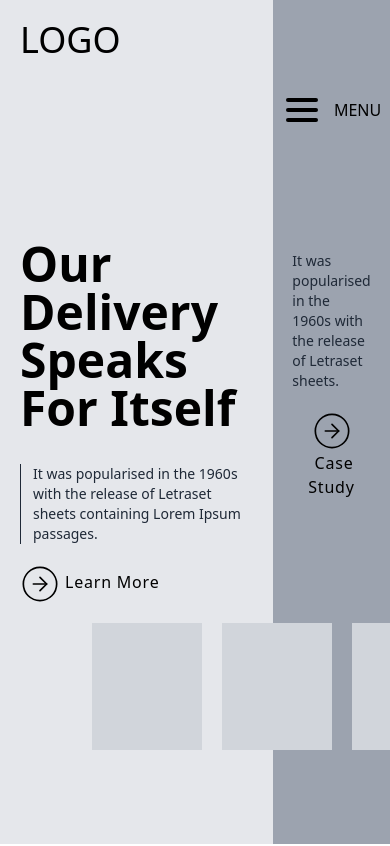
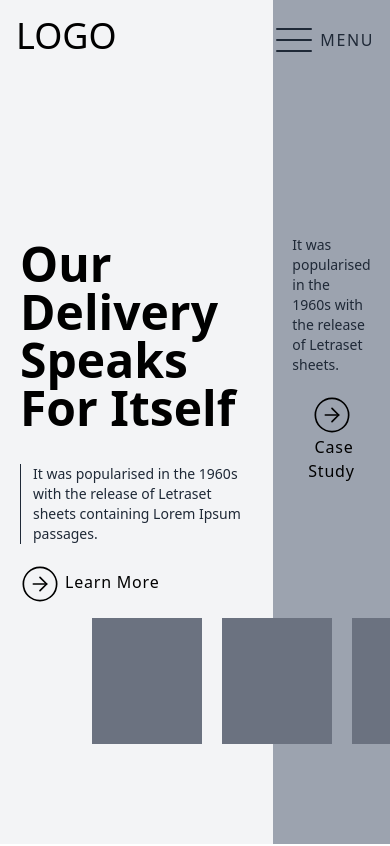
Before and after one commit to sah246ir/Landing-Page, a React (Create React App) app: page / in a window 390 px wide. Shown: the top 846 px of the page. Built offline with nearby package versions, Linux system fonts and the light colour scheme.

Commit message:
feat: hamburger in app wide navbar

```diff
--- a/src/App.tsx
+++ b/src/App.tsx
@@ -3,10 +3,12 @@ import HomePage from './pages/HomePage';
 import Footer from './components/Footer/Footer';
 import CopyrightSection from './components/Footer/CopyrightSection';
 import CaseStudiesPage from './pages/CaseStudiesPage';
+import Navbar from './components/Navbar';
 
 function App() {
   return (
     <div className="App">
+      <Navbar />
       <Routes>
         <Route index element={<HomePage />} />
         <Route path='/case-study' element={<CaseStudiesPage />} />
--- /dev/null
+++ b/src/components/HamburgerIcon.tsx
@@ -0,0 +1,28 @@
+import React from 'react'
+
+interface PropsTypes{
+    isopen:boolean,
+    setIsOpen:Function
+}
+const HamburgerIcon = ({isopen,setIsOpen}:PropsTypes) => {
+    return (
+        <div style={{zIndex:99}} onClick={() => setIsOpen((prev: boolean) => !prev)} className="relative flex items-center gap-2 cursor-pointer">
+            <div className="relative flex flex-col items-center justify-center w-9 h-6 p-1">
+                <div
+                    className={`transition-transform duration-300 absolute rounded-l-full rounded-r-full bg-gray-800 h-[2px] w-full ${isopen ? "rotate-45 top-3" : "top-0"}`}
+                ></div>
+                <div
+                    className={` absolute rounded-l-full rounded-r-full bg-gray-800 h-[2px] w-full ${isopen ? "opacity-0" : "opacity-100"}`}
+                ></div>
+                <div
+                    className={`transition-transform duration-300 absolute rounded-l-full rounded-r-full bg-gray-800 h-[2px] w-full ${isopen ? "-rotate-45 top-3" : "bottom-0"}`}
+                ></div>
+            </div>
+            <p className='tracking-widest text-gray-800'>
+                {isopen ? "CLOSE" : "MENU"}
+            </p>
+        </div>
+    )
+}
+
+export default HamburgerIcon
--- a/src/components/HomePageComponents/Landing/LandingSection.tsx
+++ b/src/components/HomePageComponents/Landing/LandingSection.tsx
@@ -3,12 +3,12 @@ import { ArrowButton } from '../../Button'
 
 const LandingSection = () => {
     return (
-        <section className='  bg-gray-200 overflow-hidden'> {/* Changed to h-screen */}
+        <section className='  bg-gray-100 overflow-hidden'> {/* Changed to h-screen */}
 
             <div className="flex justify-between items-center h-screen">
                 <div className="w-[1100px] sm:px-12">
                     <div className="logo absolute top-0 p-5">
-                        <h1 className='text-4xl mb-2 font-normal'>LOGO</h1>
+                        {/* <h1 className='text-4xl mb-2 font-normal'>LOGO</h1> */}
                     </div>
                     <div className='p-5 relative flex-grow'>
                         <h1 className='text-5xl font-semibold mb-8'>
--- a/src/components/HomePageComponents/Landing/LandingSidebar.tsx
+++ b/src/components/HomePageComponents/Landing/LandingSidebar.tsx
@@ -5,12 +5,7 @@ const LandingSidebar = () => {
     <div className='h-full flex flex-col justify-around items-center bg-gray-400 w-[30%] py-8 px-12 max-w-[422px]'>
 
       <div className="flex items-center gap-3">
-        <div className="flex flex-col justify-between w-10 h-8 p-1">
-          <div className="rounded-l-full rounded-r-full bg-black h-[4px] w-full"></div>
-          <div className="rounded-l-full rounded-r-full bg-black h-[4px] w-full"></div>
-          <div className="rounded-l-full rounded-r-full bg-black h-[4px] w-full"></div>
-        </div>
-        <p className='font-md'>MENU</p>
+
       </div>
 
       <div className="">
@@ -25,9 +20,9 @@ const LandingSidebar = () => {
       </div>
 
       <div className="flex gap-5 w-[30em] sm:w-[45em] md:w-[55em] lg:w-[65em]">
-        <div style={{aspectRatio:1/1.15}} className="bg-gray-300 min-w-[23%] "></div>
-        <div style={{aspectRatio:1/1.15}} className="bg-gray-300 min-w-[23%] "></div>
-        <div style={{aspectRatio:1/1.15}} className="bg-gray-300 min-w-[23%] "></div>
+        <div style={{aspectRatio:1/1.15}} className="bg-gray-500 min-w-[23%] "></div>
+        <div style={{aspectRatio:1/1.15}} className="bg-gray-500 min-w-[23%] "></div>
+        <div style={{aspectRatio:1/1.15}} className="bg-gray-500 min-w-[23%] "></div>
       </div>
     </div>
   )
--- a/src/components/Navbar.tsx
+++ b/src/components/Navbar.tsx
@@ -1,27 +1,17 @@
 import React, { useState } from 'react'
 import Sidebar from './Sidebar'
+import HamburgerIcon from './HamburgerIcon'
 
 const Navbar = ({ className }: { className?: string }) => {
     const [isopen, setIsOpen] = useState<boolean>(false)
     return (
         <>
-            <nav className={'flex justify-between px-4 py-4 ' + className}>
+            <nav className={'w-full absolute top-0 flex justify-between px-4 py-4 ' + className}>
                 <h1 className='text-4xl mb-2 font-normal'>LOGO</h1>
 
-                <div onClick={() => setIsOpen(prev => !prev)} className="flex items-center gap-1 z-40 cursor-pointer">
-                    <div className="flex flex-col justify-between w-9 h-7 p-1">
-                        <div className="rounded-l-full rounded-r-full bg-gray-800 h-[2px] w-full"></div>
-                        <div className="rounded-l-full rounded-r-full bg-gray-800 h-[2px] w-full"></div>
-                        <div className="rounded-l-full rounded-r-full bg-gray-800 h-[2px] w-full"></div>
-                    </div>
-
-
-
-
-                    <p className='tracking-widest text-gray-800'>MENU</p>
-                </div>
+                <HamburgerIcon isopen={isopen} setIsOpen={setIsOpen}/>
             </nav>
-            <Sidebar isopen={isopen} />
+            <Sidebar setIsOpen={setIsOpen} isopen={isopen} />
         </>
     )
 }
--- a/src/components/Sidebar.tsx
+++ b/src/components/Sidebar.tsx
@@ -1,18 +1,43 @@
 import React from 'react'
 import Button from './Button'
+import { Link } from 'react-router-dom'
 
+
+
+
+
+
+
+
+interface ActionProps{
+  title:string,
+  href:string,
+  onclick:Function
+}
+export const SidebarAction = ({title,href,onclick}:ActionProps)=>{
+  return(
+    <Link className='text-center w-full' to={href}>
+      <Button onClick={()=>onclick((prev: boolean)=>!prev)} className='w-full transition duration-200 flex-grow text-gray-800 hover:text-gray-600  border-0 border-b-2 border-gray-200 hover:border-white text-2xl tracking-widest !font-light'>
+        {title}
+      </Button>
+    </Link>
+
+  )
+}
 interface PropTypes {
   isopen?: boolean
+  setIsOpen:Function
 }
-const Sidebar = ({ isopen }: PropTypes) => {
+const Sidebar = ({ isopen,setIsOpen }: PropTypes) => {
   return (
-    <div className={`transition-all duration-300 ease-linear absolute size-10 bg-gray-300 top-0 right-0 min-h-screen ${isopen ? "w-96" : "w-0"} z-30 flex items-center justify-center overflow-hidden`}>
+    <div className={`whitespace-nowrap z-50 transition-all duration-300 ease-linear absolute  bg-gray-300 top-0 right-0 min-h-screen ${isopen ? "w-96" : "w-0"} flex items-center justify-center overflow-hidden`}>
 
       <div className="flex flex-col gap-8  w-full p-8">
-        <Button className='flex-grow text-gray-800  border-0 border-b-2 border-gray-200 text-2xl tracking-widest !font-light'>Action</Button>
-        <Button className='flex-grow text-gray-800  border-0 border-b-2 border-gray-200 text-2xl tracking-widest !font-light'>Action</Button>
-        <Button className='flex-grow text-gray-800  border-0 border-b-2 border-gray-200 text-2xl tracking-widest !font-light'>Action</Button>
-        <Button className='flex-grow text-gray-800  border-0 border-b-2 border-gray-200 text-2xl tracking-widest !font-light'>Action</Button>
+       <SidebarAction onclick={setIsOpen} title='Home' href='/' />
+       <SidebarAction onclick={setIsOpen} title='Case Study' href='/case-study' />
+       <SidebarAction onclick={setIsOpen} title='Action' href='/' />
+       <SidebarAction onclick={setIsOpen} title='Action' href='/' />
+       <SidebarAction onclick={setIsOpen} title='Action' href='/' />
       </div>
 
     </div>
--- a/src/pages/CaseStudiesPage.tsx
+++ b/src/pages/CaseStudiesPage.tsx
@@ -1,5 +1,4 @@
 import React from 'react'
-import Navbar from '../components/Navbar'
 import Heading from '../components/heading'
 import PortfolioSection from '../components/HomePageComponents/Portfolio/PortfolioSection'
 import CaseStudyBlogCard, { HorizontalBlogCard } from '../components/CaseStudyComponents/blogCard'
@@ -9,8 +8,6 @@ import Section from '../components/Section'
 const CaseStudiesPage = () => {
   return (
     <div>
-      <Navbar className='bg-gray-50' />
-
       <Section padded center className='flex-col bg-gray-50 min-h-96'>
         <Heading className='text-5xl font-normal'>Explore Our Case Studies</Heading>
         <p>it to make a type specimen book. It has survived not only five centuries</p>
```
